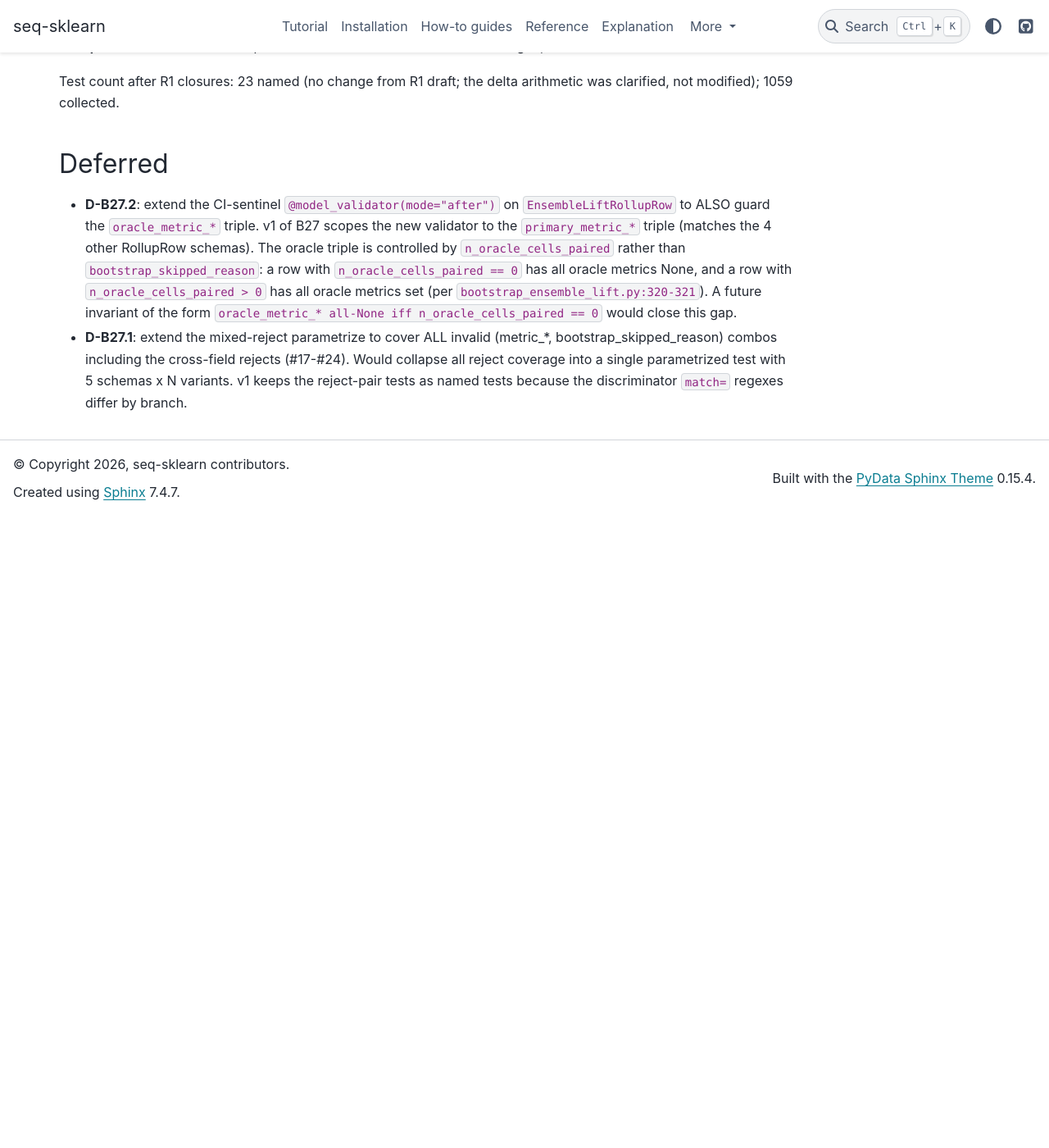
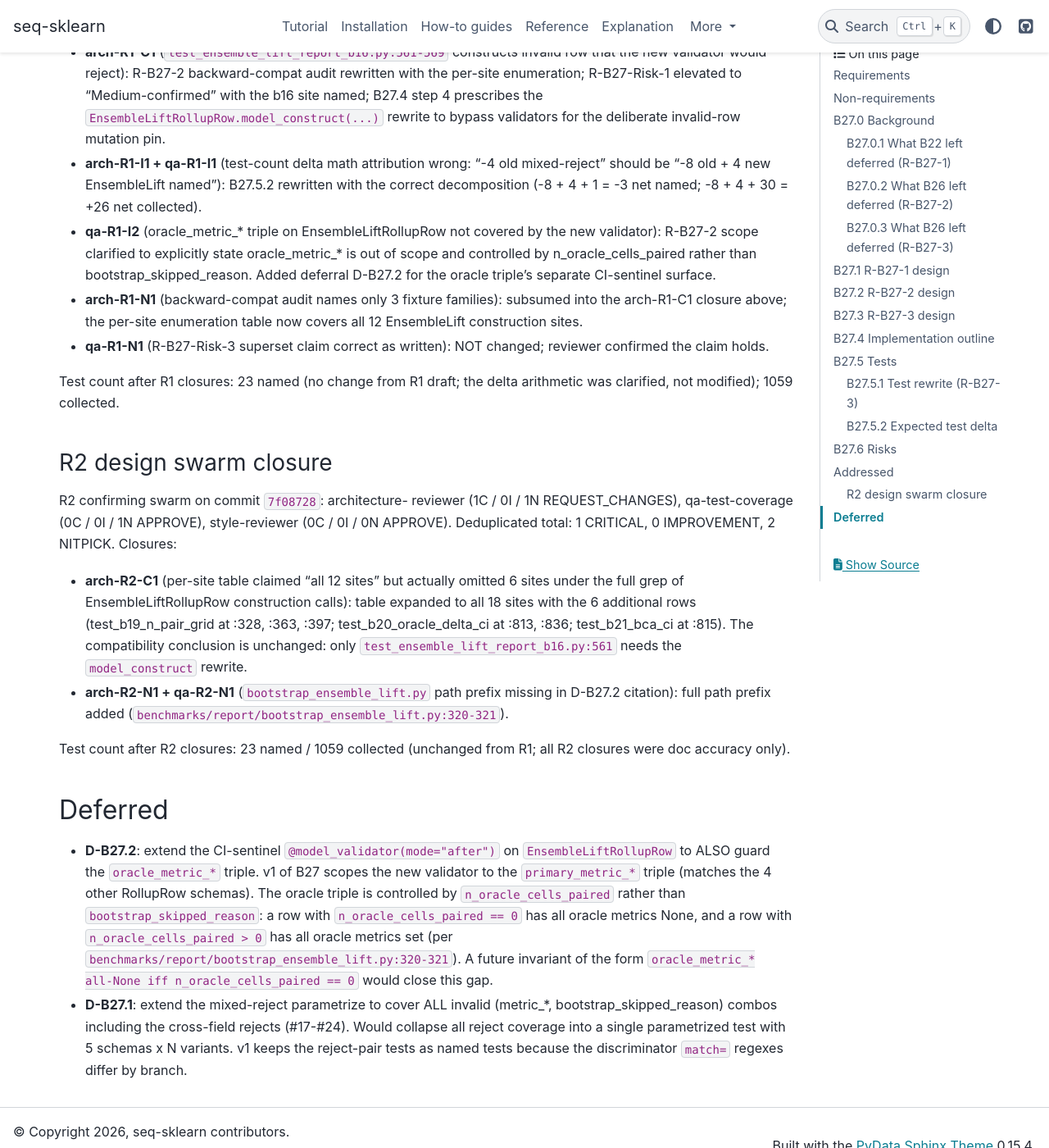
Before and after one commit to switch527/seq-sklearn, a Sphinx documentation site: the page built from docs/benchmark_suite_design_b27_delta.md, in a window 1280 px wide and 1400 px high, scrolled down 7240 px. Shown: the whole window at 82% size. Built offline with Sphinx 7.4.7 and the PyData theme 0.15.4, drawn with Linux system fonts in a browser that asks for light colours; pages that are not in the unit, such as notebooks, are missing from menus; before the commit the page ends 7870 px from its top, so only the background shows below that; some of the changed text lies outside the part shown.

Commit message:
docs(B27): close R2 design swarm CRITICAL + NITs
R2 design swarm consensus on commit 7f08728 (1C/0I/2N).
Closures:
- arch-R2-C1: per-site enumeration table expanded from
  "all 12" to actual 18 sites (added rows for
  test_b19_n_pair_grid :328, :363, :397; test_b20 :813,
  :836; test_b21 :815). Compatibility conclusion
  unchanged: only test_ensemble_lift_report_b16.py:561
  needs model_construct rewrite.
- arch/qa-R2-N1: D-B27.2 citation path prefix added
  (benchmarks/report/bootstrap_ensemble_lift.py:320-321).

Doc accuracy only. Test counts unchanged.

Co-Authored-By: Claude Opus 4.7 (1M context) <noreply@anthropic.com>

```diff
--- a/docs/benchmark_suite_design_b27_delta.md
+++ b/docs/benchmark_suite_design_b27_delta.md
@@ -128,16 +128,22 @@ mode="after" execution chain. Both run on every construction
 including `model_validate`.
 
 **Backward-compat audit** (arch-R1-C1 + arch-R1-N1 +
-qa-R1-fixture-sweep closure): per-site enumeration of all
-12 EnsembleLiftRollupRow construction sites in
+arch-R2-C1 closure): per-site enumeration of all 18
+EnsembleLiftRollupRow construction sites in
 `tests/benchmarks/`:
 
 | Site | Pattern | Validator compat |
 |---|---|---|
 | `test_b17_byte_identity_pins.py:332` | non-sentinel | COMPATIBLE |
-| `test_b19_n_pair_grid.py:268, :328` | non-sentinel | COMPATIBLE |
+| `test_b19_n_pair_grid.py:268` (factory) | non-sentinel | COMPATIBLE |
+| `test_b19_n_pair_grid.py:328` | non-sentinel | COMPATIBLE |
+| `test_b19_n_pair_grid.py:363` | sentinel (all-None + reason) | COMPATIBLE |
+| `test_b19_n_pair_grid.py:397` | `pytest.raises` on `n_pair_grid=-1` | COMPATIBLE (`Field(ge=0)` fires before model_validator) |
 | `test_b20_oracle_delta_ci.py:248` (factory) | non-sentinel | COMPATIBLE |
+| `test_b20_oracle_delta_ci.py:813` | non-sentinel | COMPATIBLE |
+| `test_b20_oracle_delta_ci.py:836` | non-sentinel | COMPATIBLE |
 | `test_b21_bca_ci.py:638` | non-sentinel | COMPATIBLE |
+| `test_b21_bca_ci.py:815` | sentinel (all-None + `"test_fixture"` reason from B26 repair to `common_base`) | COMPATIBLE |
 | `test_b22_per_fold_cis.py:264` (zero-cell sentinel via `common`) | sentinel | COMPATIBLE post-B26 fixture repair |
 | `test_b22_per_fold_cis.py:1235` | non-sentinel | COMPATIBLE |
 | `test_b23_b20_nits_bundle.py:84` (factory) | non-sentinel | COMPATIBLE |
@@ -310,6 +316,31 @@ Test count after R1 closures: 23 named (no change from
 R1 draft; the delta arithmetic was clarified, not modified);
 1059 collected.
 
+### R2 design swarm closure
+
+R2 confirming swarm on commit `7f08728`: architecture-
+reviewer (1C / 0I / 1N REQUEST_CHANGES), qa-test-coverage
+(0C / 0I / 1N APPROVE), style-reviewer (0C / 0I / 0N
+APPROVE). Deduplicated total: 1 CRITICAL, 0 IMPROVEMENT, 2
+NITPICK. Closures:
+
+- **arch-R2-C1** (per-site table claimed "all 12 sites"
+  but actually omitted 6 sites under the full grep of
+  EnsembleLiftRollupRow construction calls): table
+  expanded to all 18 sites with the 6 additional rows
+  (test_b19_n_pair_grid at :328, :363, :397;
+  test_b20_oracle_delta_ci at :813, :836;
+  test_b21_bca_ci at :815). The compatibility conclusion
+  is unchanged: only `test_ensemble_lift_report_b16.py:561`
+  needs the `model_construct` rewrite.
+- **arch-R2-N1 + qa-R2-N1** (`bootstrap_ensemble_lift.py`
+  path prefix missing in D-B27.2 citation): full path
+  prefix added (`benchmarks/report/bootstrap_ensemble_lift.py:320-321`).
+
+Test count after R2 closures: 23 named / 1059 collected
+(unchanged from R1; all R2 closures were doc accuracy
+only).
+
 ## Deferred
 
 - **D-B27.2**: extend the CI-sentinel
@@ -322,7 +353,8 @@ R1 draft; the delta arithmetic was clarified, not modified);
   `bootstrap_skipped_reason`: a row with
   `n_oracle_cells_paired == 0` has all oracle metrics None,
   and a row with `n_oracle_cells_paired > 0` has all oracle
-  metrics set (per `bootstrap_ensemble_lift.py:320-321`).
+  metrics set (per
+  `benchmarks/report/bootstrap_ensemble_lift.py:320-321`).
   A future invariant of the form `oracle_metric_* all-None
   iff n_oracle_cells_paired == 0` would close this gap.
 - **D-B27.1**: extend the mixed-reject parametrize to cover
```
Also changed, not shown: other parts of docs/benchmark_suite_design_b27_delta.md (+1 -1 lines).
